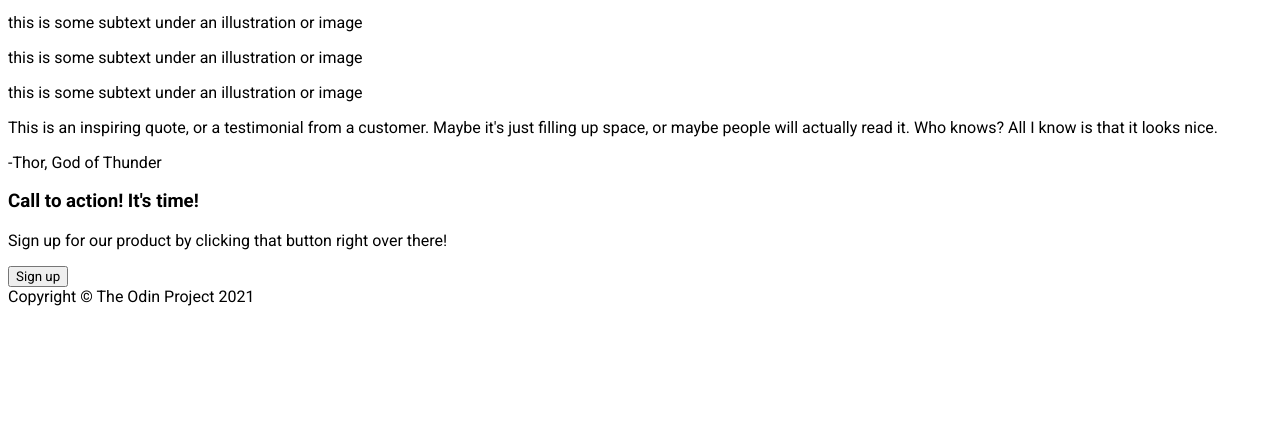
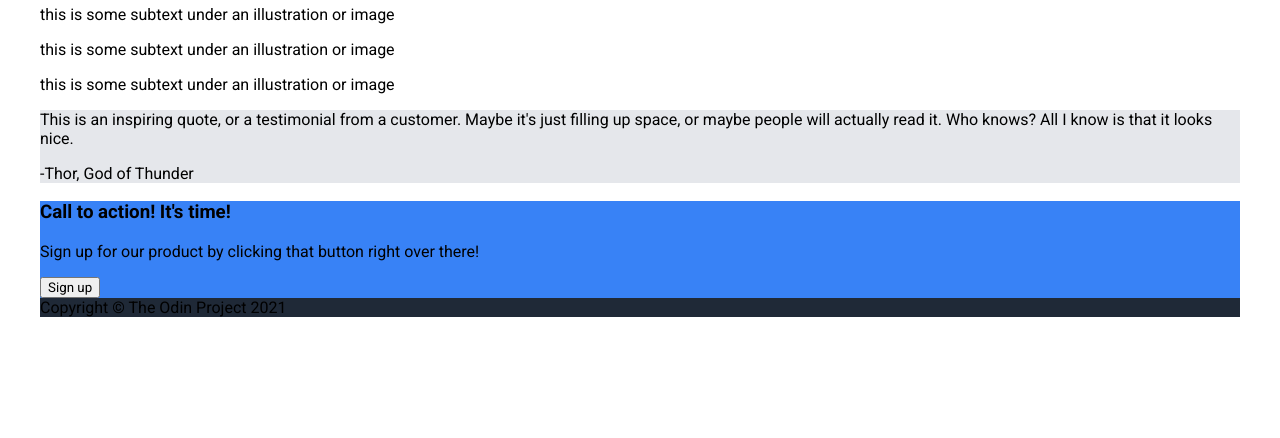
Before and after one commit to jakrogol/odin-foundations-landing-page, a plain HTML site: page index.html in a window 1280 px wide. Shown: the part 362-800 px from the top of the page. Drawn offline with Linux system fonts and the light colour scheme.

Commit message:
Set max width and background colors.

```diff
--- a/styles.css
+++ b/styles.css
@@ -1,3 +1,20 @@
 * {
   font-family: 'Roboto', sans-serif;
 }
+
+body {
+  max-width: 1200px;
+  margin: 0 auto;
+}
+
+.header-container, .footer {
+  background-color: #1F2937;
+}
+
+.testimonial-container {
+  background-color: #E5E7EB;
+}
+
+.call-to-action {
+  background-color: #3882F6;
+}
```
